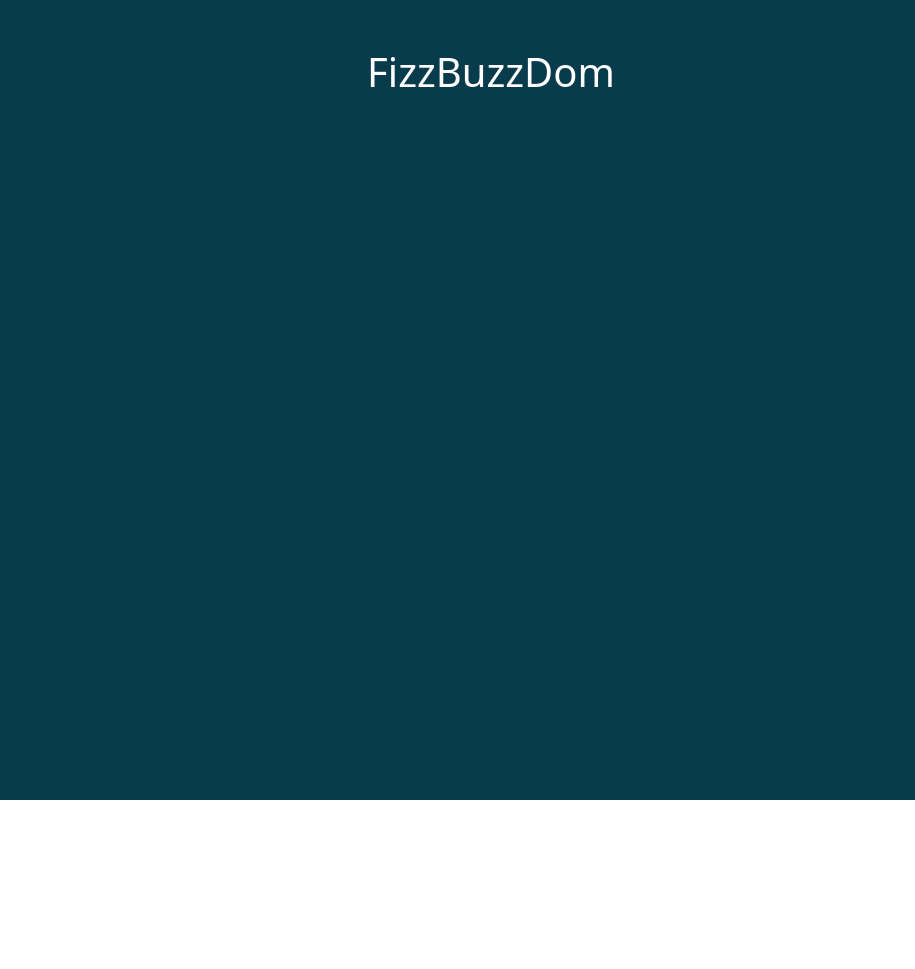
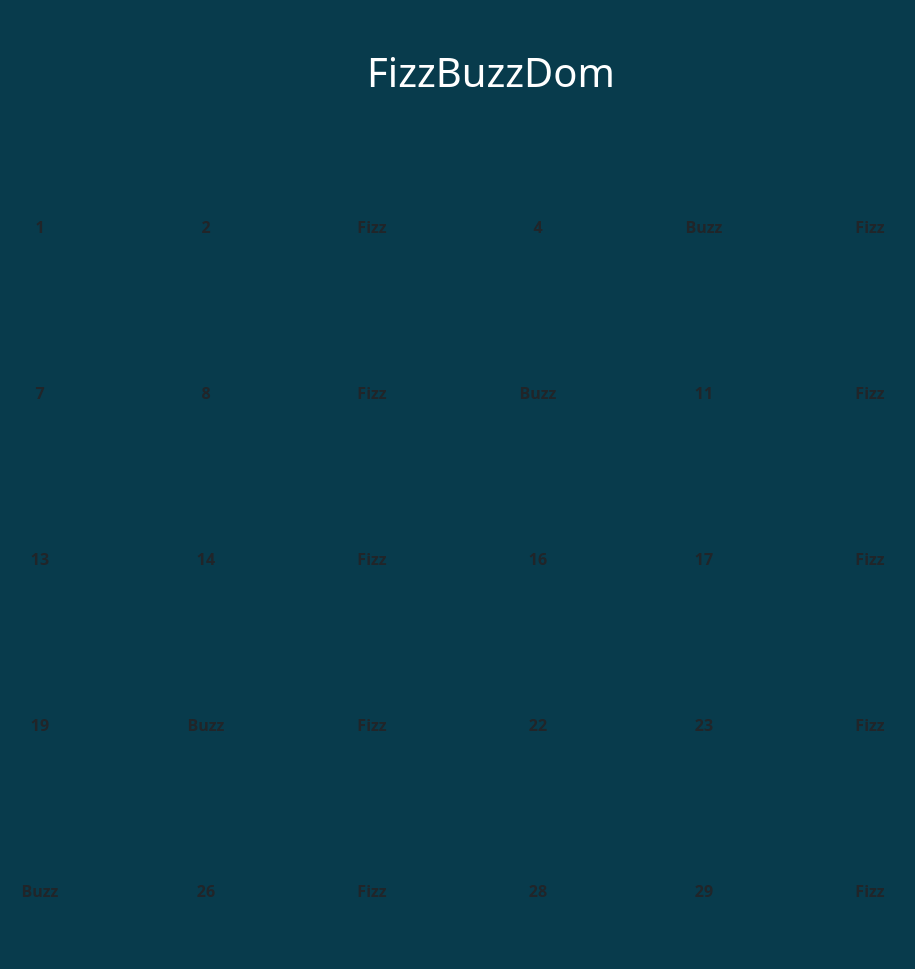
Before and after one commit to fabiochidda/js-fizzbuzzdom, a plain HTML site: page index.html in a window 1280 px wide. Shown: the top 969 px of the page, without its empty margins (149-1064 px from the left). Before the commit the page ends 800 px from the top, so only its background shows below. Drawn offline with nearby package versions, Linux system fonts and the light colour scheme.

Commit message:
Modificato il ciclo ed aggiunta lista con lo stile base

```diff
--- a/app.js
+++ b/app.js
@@ -1,5 +1,31 @@
-for (i=1; i<=100; i++) {
+const ul = document.querySelector("ul#ms_list")
+
+for (let i=1; i<=100; i++) {
+
     console.log(i)
 
+    if (i % 3 === 0) {
 
+        console.log( i + " is multiple of 3" )
+        const ms_list_item = `<li class="ms_square ms_square_${i}">Fizz</li>`
+        ul.innerHTML += ms_list_item;
+
+    } else if (i % 5 === 0) {
+
+        console.log( i + " is multiple of 5" )
+        const ms_list_item = `<li class="ms_square ms_square_${i}">Buzz</li>`
+        ul.innerHTML += ms_list_item;
+
+    } else if (i % 3 === 0 && i % 5 === 0) {
+
+        console.log("is multiple of 3 and 5")
+        const ms_list_item = `<li class="ms_square ms_square_${i}">FizzBuzz</li>`
+        ul.innerHTML += ms_list_item;
+
+    } else {
+
+        const ms_list_item = `<li class="ms_square ms_square_${i}">${i}</li>`
+        ul.innerHTML += ms_list_item;
+
+    }
 }
--- a/index.html
+++ b/index.html
@@ -15,7 +15,9 @@
             <div class="ms_title text-center py-5">
                 <h1>FizzBuzzDom</h1>
             </div>
+            <ul id="ms_list" class="d-flex flex-wrap gap-3">
 
+            </ul>
 
         </div>
     </div>
--- a/style.css
+++ b/style.css
@@ -1,8 +1,19 @@
-.container-fluid {
+body {
     background-color: #083B4C;
-    min-height: 100vh;
 }
 
 .ms_title {
     color: white;
 }
+
+ul li {
+    list-style: none;
+    font-weight: bold;
+}
+
+.ms_square {
+    width: 150px;
+    height: 150px;
+    line-height: 150px;
+    text-align: center;
+}
```
